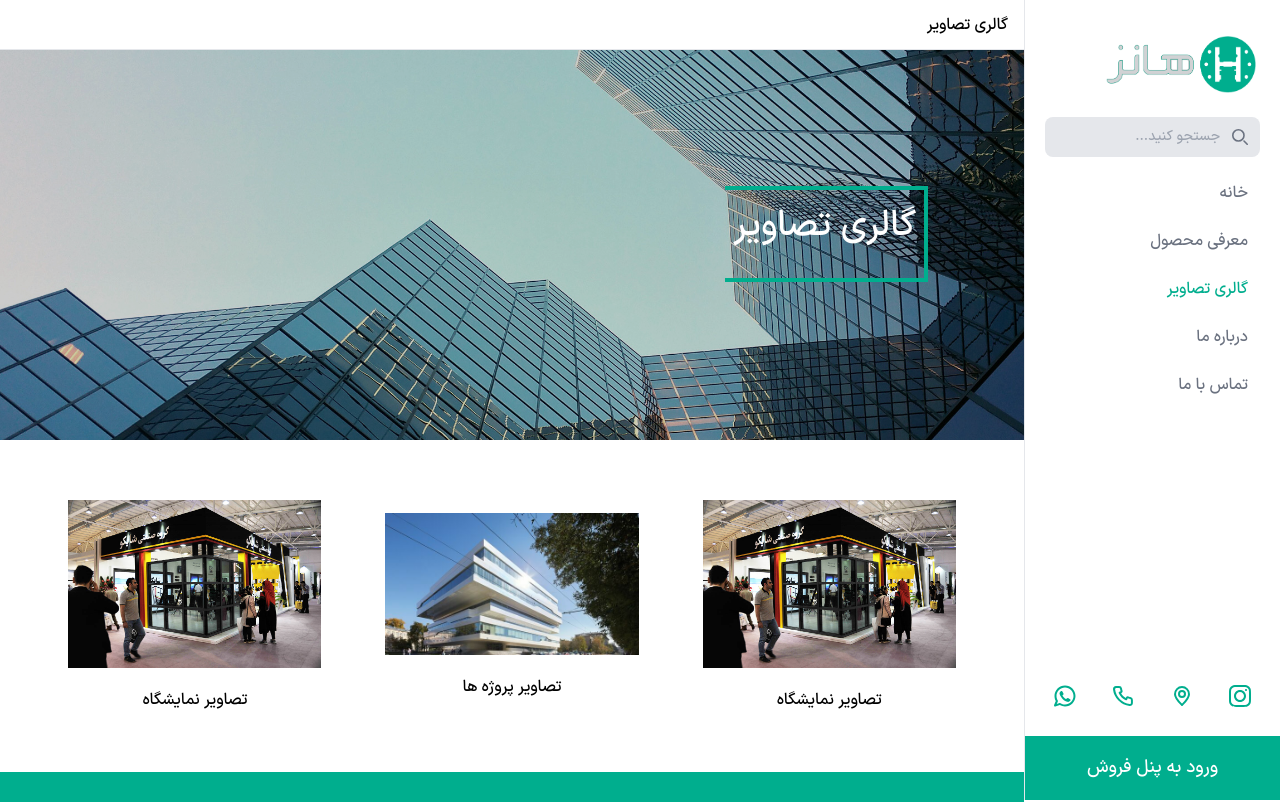
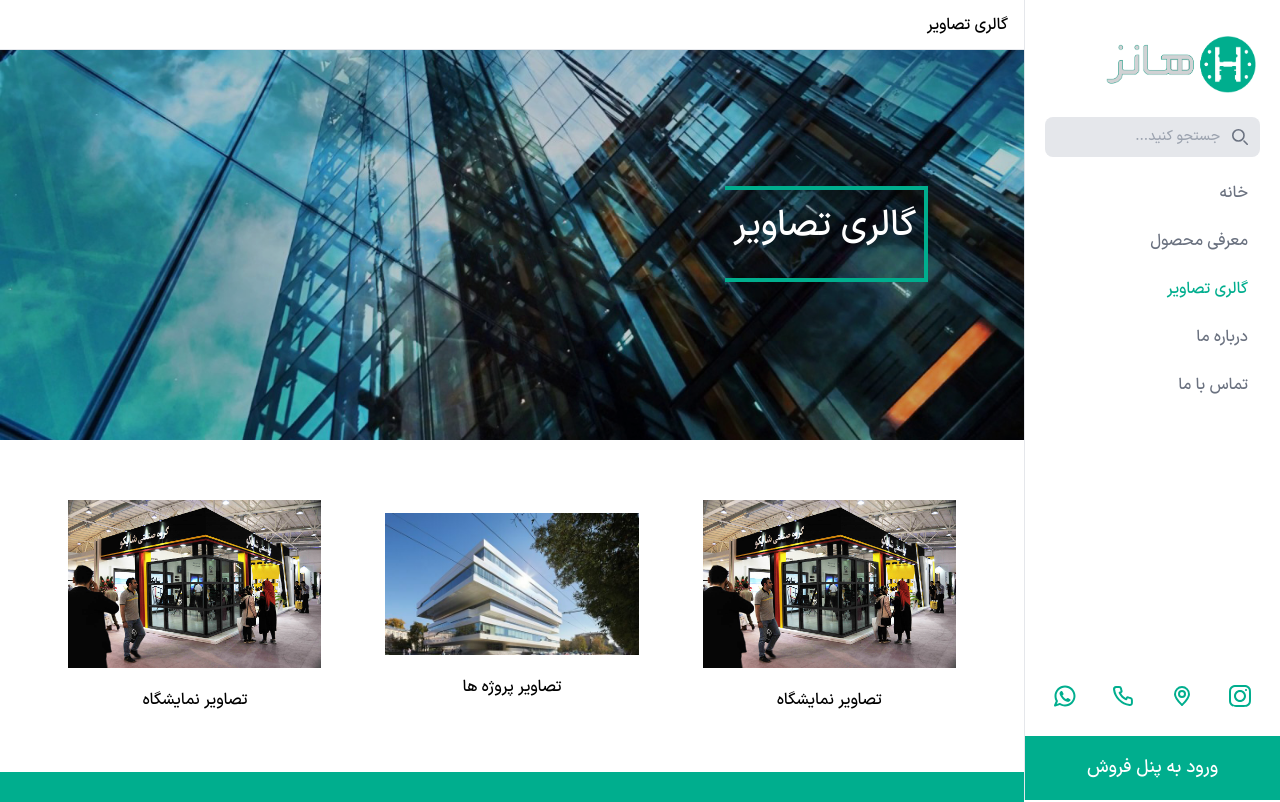
Before and after one commit to zahra-hsb/hanz-, a Next.js app: page /imageGallery in a window 1280 px wide. Shown: the top 802 px of the page. Built offline with nearby package versions, Linux system fonts and the light colour scheme.

Commit message:
image gallery banner changed

```diff
--- a/src/pages/imageGallery/index.js
+++ b/src/pages/imageGallery/index.js
@@ -6,7 +6,7 @@ import PicturesGallery from "@/components/imageGallery/PicturesCategory";
 export default function ImageGallery() {
   return (
     <main className="flex flex-col">
-      <Main title={'گالری تصاویر'} bg={'bg-aboutSection'} height={'h-[390px]'} display={'hidden'} />
+      <Main title={'گالری تصاویر'} bg={'bg-gallerySection'} height={'h-[390px]'} display={'hidden'} />
       <PicturesGallery />
 
     </main>
--- a/tailwind.config.js
+++ b/tailwind.config.js
@@ -15,7 +15,7 @@ module.exports = {
       backgroundImage: {
         mainSection: 'url(../../public/image/cuh_banner.png)',
         aboutSection: 'url(../../public/image/whtb-banner-01-background.jpg)',
-        gallerySection: 'url(../../public/image/cover.jpg)',
+        gallerySection: 'url(../../public/image/maxresdefault.jpg)',
         productSection: 'url(../../public/image/wood-windows.jpg)'
       },
       boxShadow: {
```
Also changed, not shown: public/image/about-us-banner-background-02-min.jpg (added), public/image/maxresdefault.jpg (added).
